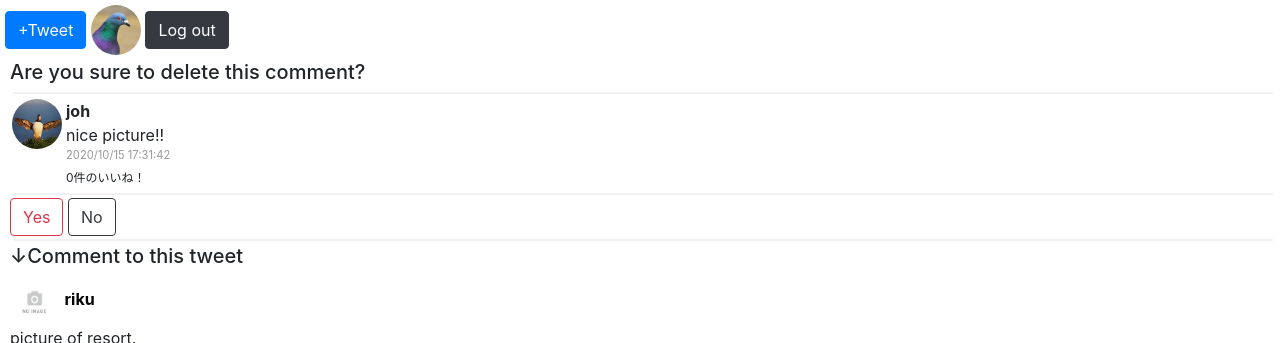
After one commit to jhashi19/Twt, a Django app: page /tweet/comment/delete/5 in a window 1280 px wide. The commit adds this page. Shown: the top 343 px of the page. Run offline with Django 3.2, Linux system fonts and the light colour scheme; a user stored in the database is signed in; data comes from the database, SQL or seed files in the repository; both versions use the stored data as it was after the commit; some libraries are stand-ins or nearby versions.

Commit message:
削除機能を追加

```diff
--- a/static/css/base.css
+++ b/static/css/base.css
@@ -75,3 +75,9 @@ a:hover {
 .asteriskField {
     display: none;
 }
+
+.small-char {
+    font-size: 12px;
+    /* color: gray; */
+    /* opacity: .9; */
+}
--- a/static/css/twt.css
+++ b/static/css/twt.css
@@ -60,3 +60,10 @@
     right: 10px;
     z-index: 100;
 }
+
+.delete-button {
+    position: absolute;
+    right: 50px;
+    top: 5px;
+    z-index: 3;
+}
--- /dev/null
+++ b/templates/tweet/comment_delete.html
@@ -0,0 +1,58 @@
+{% extends 'base.html' %}
+{% load static %}
+
+{% block title %}Comment Delete{% endblock title %}
+
+{% block css %}
+<link rel="stylesheet" href="{% static 'css/twt.css' %}">
+{% endblock css %}
+
+{% block content %}
+<h5>Are you sure to delete this comment?</h5>
+<div class="partition-line"></div>
+<div class="tweetblock">
+    <div class="tweetdiv">
+        <!-- プロフィール画面に飛ぶ -->
+        <a class="inlink" href="">
+            {% if comment.author.icon %}
+                <img class="icon" src="{{ comment.author.icon.url }}">
+            {% else %}
+                <img class="icon" src="{% static 'image/icon/noimage.png' %}">
+            {% endif %}
+        </a>
+    </div>
+    <div class="tweetdiv">
+        <p class="username">{{ comment.author.username }}</p>
+        <p class="tweet-text">{{ comment.comment }}</p>
+        <p class="tweettime">{{ comment.created|date:"Y/m/j H:i:s" }}</p>
+        <span class="small-char">{{ comment.like|length }}件のいいね！</span>
+    </div>
+</div>
+<div class="partition-line"></div>
+<form action="" method="POST">{% csrf_token %}
+    <input type="submit" class="btn btn-outline-danger" value="Yes">
+    <a class="btn btn-outline-dark" href="{% url 'tweet:twt_detail' tweet.pk %}" role="button">No</a>
+</form>
+<div class="partition-line"></div>
+<h5>↓Comment to this tweet</h5>
+<div class="profile">
+    <!-- プロフィール画面に飛ぶリンクを追加する -->
+    <a href="">
+        {% if tweet.author.icon %}
+            <img class="icon" src="{{ tweet.author.icon.url }}">
+        {% else %}
+            <img class="icon" src="{% static 'image/icon/noimage.png' %}">
+        {% endif %}
+    </a>
+    <a class="username" href="">{{ tweet.author.username }}</a>
+</div>
+<div class="tweet-delete">
+    <p class="tweet-text">{{ tweet.tweet }}</p>
+    {% if tweet.picture %}
+        <p class="tweetpicture"><img src="{{ tweet.picture.url }}" width="380"></p>
+    {% endif %}
+    <p class="tweettime">{{ tweet.created|date:"Y/m/j H:i:s"}}</p>
+    <!-- <div class="partition-line"></div> -->
+    <span>{{ tweet.like|length }}件のいいね！</span>
+</div>
+{% endblock content %}
--- a/tweet/models.py
+++ b/tweet/models.py
@@ -25,7 +25,7 @@ class Tweet(models.Model):
             return self.tweet[:10] + '...'
 
     def get_absolute_url(self):
-        return reverse('tweet:twt_list', args=[str(self.id)])
+        return reverse('tweet:twt_detail', args=[str(self.id)])
 
 
 class Comment(models.Model):
--- a/tweet/urls.py
+++ b/tweet/urls.py
@@ -1,6 +1,6 @@
 from django.urls import path
 from .views import (TwtListView, TwtDetailView, TwtDeleteView, TwtCreateView,
-                    TwtCommentCreateView)
+                    TwtCommentCreateView, TwtCommentDeleteView)
 
 
 app_name = 'tweet'
@@ -11,4 +11,6 @@ urlpatterns = [
     path('create/', TwtCreateView.as_view(), name='twt_create'),
     path('comment/create/<int:pk>', TwtCommentCreateView.as_view(),
          name='comment_create'),
+    path('comment/delete/<int:pk>', TwtCommentDeleteView.as_view(),
+         name='comment_delete'),
 ]
--- a/tweet/views.py
+++ b/tweet/views.py
@@ -1,4 +1,4 @@
-from django.contrib.auth.mixins import LoginRequiredMixin
+from django.contrib.auth.mixins import LoginRequiredMixin, UserPassesTestMixin
 from django.shortcuts import render, redirect
 from django.urls import reverse_lazy
 from django.views.generic import ListView, RedirectView, DetailView
@@ -8,6 +8,7 @@ from .models import Tweet, Comment
 from .forms import TweetForm, CommentForm
 
 
+# LoginRequiredMixinを先に継承することでログインしていないユーザはツイート画面を開けないようにする。
 class IndexView(LoginRequiredMixin, RedirectView):
     url = reverse_lazy('tweet:twt_list')
     login_url = 'login'
@@ -61,10 +62,6 @@ class TwtCreateView(LoginRequiredMixin, CreateView):
     login_url = 'login'
     success_url = reverse_lazy('tweet:twt_list')
 
-    # def form_valid(self, form):
-    #     form.instance.author = self.request.user
-    #     return super().form_valid(form)
-
     def post(self, *args, **kwargs):
         form = TweetForm(self.request.POST, self.request.FILES)
         is_valid = form.is_valid()
@@ -76,16 +73,32 @@ class TwtCreateView(LoginRequiredMixin, CreateView):
                                      args=(form.instance.id,)))
 
 
-class TwtEditView(LoginRequiredMixin, UpdateView):
+# UserPassesTestMixinを継承することで、投稿の編集は投稿者のみがすることができるようになる。
+class TwtEditView(LoginRequiredMixin, UserPassesTestMixin, UpdateView):
     model = Tweet
     template_name = 'twt_edit.html'
     fields = ['tweet', 'picture']
     login_url = 'login'
 
+    def test_func(self):
+        obj = self.get_object()
+        return obj.author == self.request.user
 
-class TwtDeleteView(LoginRequiredMixin, DeleteView):
+
+class TwtDeleteView(LoginRequiredMixin, UserPassesTestMixin, DeleteView):
     model = Tweet
+    template_name = 'tweet/twt_delete.html'
     success_url = reverse_lazy('tweet:twt_list')
+
+    def test_func(self):
+        obj = self.get_object()
+        return obj.author == self.request.user
+
+    def get_context_data(self, **kwargs):
+        context = super().get_context_data(**kwargs)
+        tweet = Tweet.objects.get(pk=self.kwargs['pk'])
+        context.update({'tweet': tweet})
+        return context
 
 
 class TwtCommentCreateView(LoginRequiredMixin, CreateView):
@@ -94,9 +107,6 @@ class TwtCommentCreateView(LoginRequiredMixin, CreateView):
     fields = ['comment']
     # success_url = reverse_lazy('tweet:twt_detail')
     login_url = 'login'
-    # ツイートのpkを引数としてとってきて、それに紐づくコメントとして登録する。
-    # コメントを入力するテキストエリアの上に元のツイートを表示する。
-    # →modelにTweetも指定してリンクの引数に対応するツイートを取得して画面の上部に表示する。
     # 上にツイートはあるが、表示はコメント部分が一番上に表示されるように最初からスクロールされた状態で表示する。
 
     def get_context_data(self, **kwargs):
@@ -118,6 +128,30 @@ class TwtCommentCreateView(LoginRequiredMixin, CreateView):
         form.save()
         return redirect(reverse_lazy('tweet:twt_detail',
                                      args=(form.instance.tweet_id,)))
+
+
+class TwtCommentDeleteView(LoginRequiredMixin, UserPassesTestMixin, DeleteView):
+    model = Comment
+    template_name = 'tweet/comment_delete.html'
+
+    def test_func(self):
+        obj = self.get_object()
+        return obj.author == self.request.user
+
+    def get_context_data(self, **kwargs):
+        context = super().get_context_data(**kwargs)
+        comment = Comment.objects.get(pk=self.kwargs['pk'])
+        context.update({
+            'comment': comment,
+            'tweet': Tweet.objects.get(
+                id=comment.tweet.id),
+        })
+        return context
+
+    def get_success_url(self, **kwargs):
+        comment = Comment.objects.get(pk=self.kwargs['pk'])
+        return reverse_lazy('tweet:twt_detail',
+                            kwargs={'pk': comment.tweet.id})
 
 
 def calc_tweet_time(now, created_time):
```
Also changed, not shown: templates/tweet/twt_delete.html (added, +37 -0 lines), templates/tweet/twt_detail.html (+8 -5 lines), templates/tweet/twt_list.html (+9 -1 lines), 仕様案.txt (+6 -4 lines), db.sqlite3, static/image/pencil.png (added), 1 other file.
